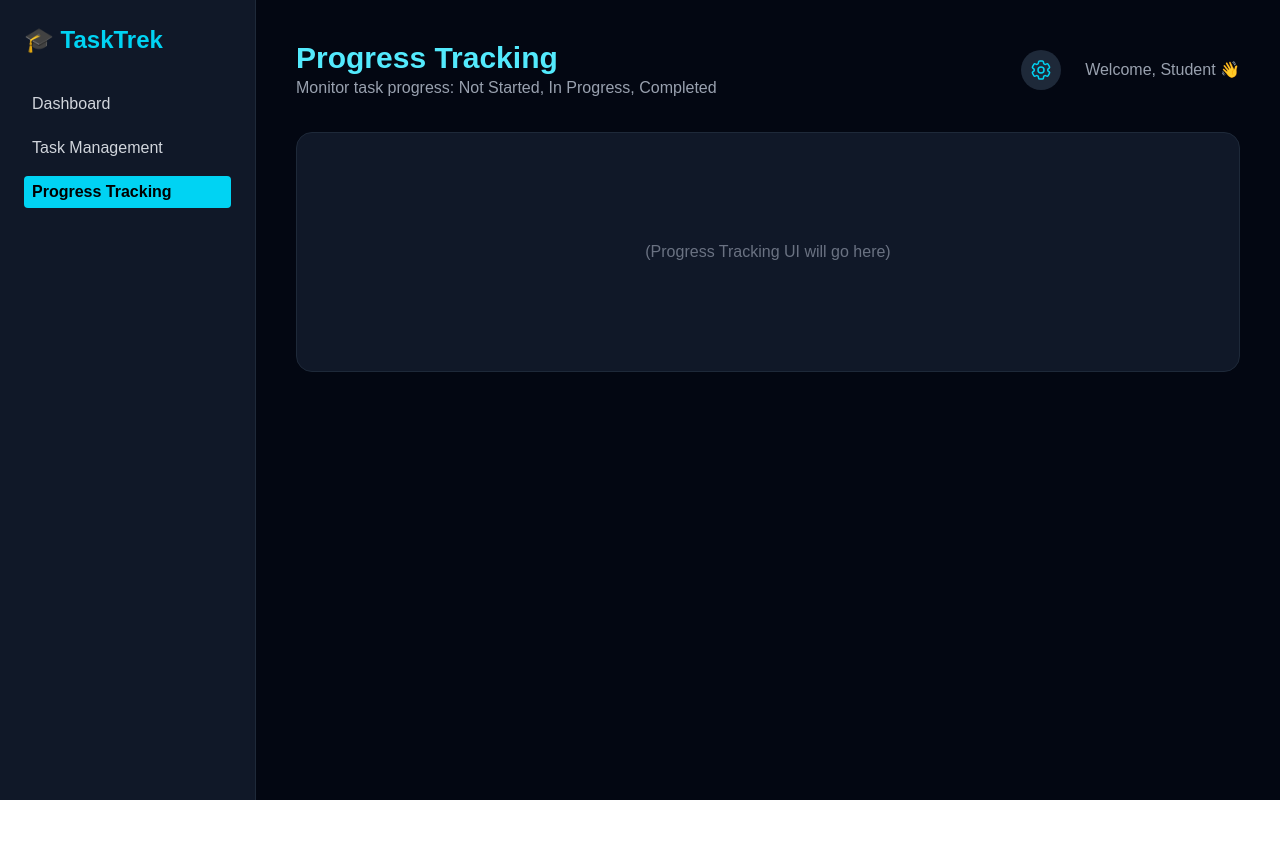
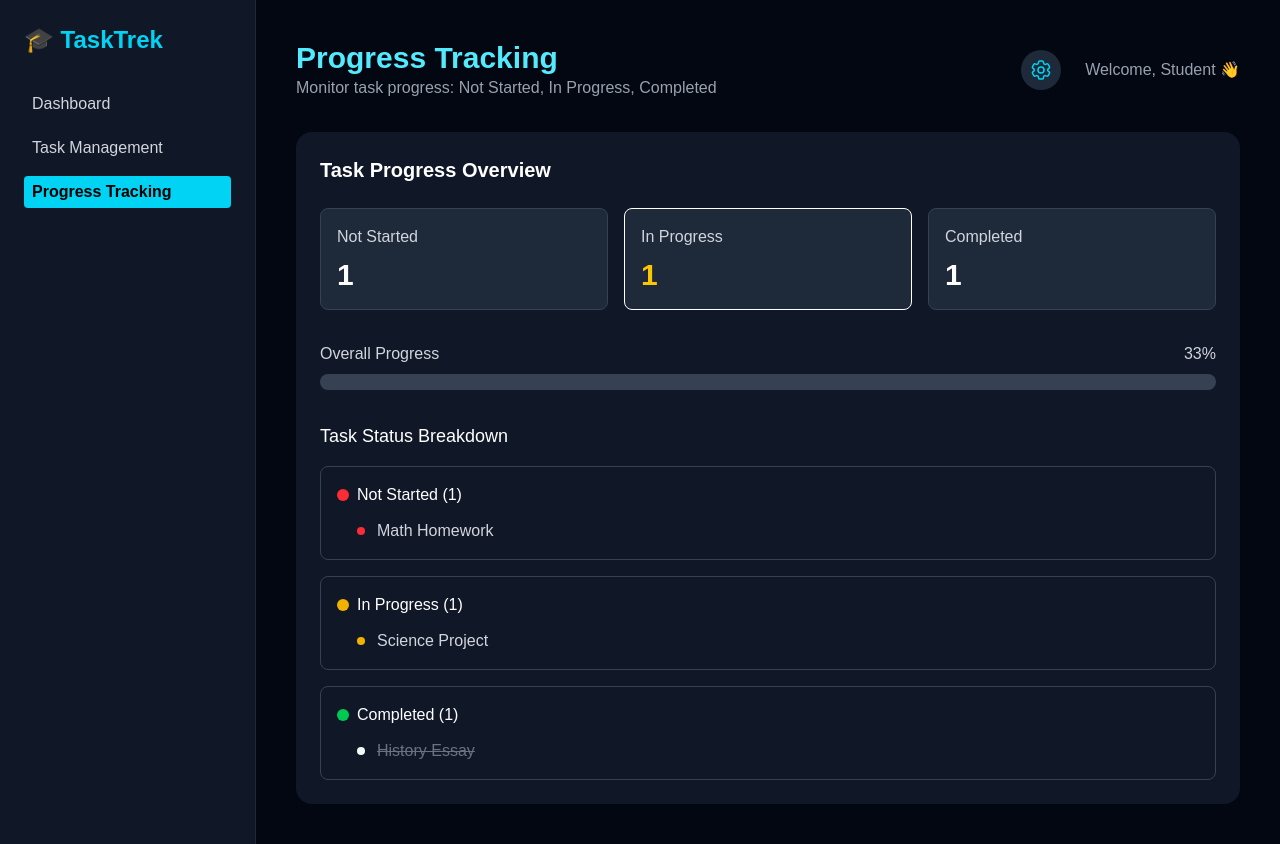
Before and after one commit to Mark-Barican/TaskTrek, a Next.js app: page / in a window 1280 px wide. Both pictures are taken after a click on the button "Progress Tracking". Before the commit the page ends 800 px from the top, so only its background shows below. Built offline with nearby package versions, Linux system fonts and the light colour scheme.

Commit message:
Made basic frontend for progress tracking
Made a page for progress tracking (lacking proper logic as of now)

```diff
--- a/app/page.tsx
+++ b/app/page.tsx
@@ -111,6 +111,18 @@ export default function Home() {
   // Function to delete a task
   const deleteTask = (id: number) => {
     setTasks(tasks.filter((task) => task.id !== id));
+  };
+
+  // Function to update task status
+  const updateTaskStatus = (
+    id: number,
+    newStatus: "not-started" | "in-progress" | "completed"
+  ) => {
+    setTasks(
+      tasks.map((task) =>
+        task.id === id ? { ...task, status: newStatus } : task
+      )
+    );
   };
 
   return (
@@ -269,8 +281,167 @@ export default function Home() {
         )}
 
         {activeSection === "progressTracking" && (
-          <section className="bg-gray-900 border border-gray-800 rounded-2xl h-60 flex items-center justify-center text-gray-500">
-            (Progress Tracking UI will go here)
+          <section className="bg-gray-900 border-gray-800 rounded-2xl p-6">
+            <h3 className="text-xl font-semibold mb-6">
+              Task Progress Overview
+            </h3>
+
+            {/* Progress Summary Cards */}
+            <div className="grid grid-cols-1 md:grid-cols-3 gap-4 mb-8">
+              <div className="bg-gray-800 border border-gray-700 rounded-lg p-4">
+                <h4 className="font-medium text-gray-300 mb-2">Not Started</h4>
+                <p className="text-3xl font-bold text-red-40">
+                  {tasks.filter((task) => task.status === "not-started").length}
+                </p>
+              </div>
+              <div className="bg-gray-800 border border-gray-70 rounded-lg p-4">
+                <h4 className="font-medium text-gray-300 mb-2">In Progress</h4>
+                <p className="text-3xl font-bold text-yellow-400">
+                  {tasks.filter((task) => task.status === "in-progress").length}
+                </p>
+              </div>
+              <div className="bg-gray-800 border border-gray-700 rounded-lg p-4">
+                <h4 className="font-medium text-gray-300 mb-2">Completed</h4>
+                <p className="text-3xl font-bold text-green-40">
+                  {tasks.filter((task) => task.status === "completed").length}
+                </p>
+              </div>
+            </div>
+
+            {/* Progress Bar Visualization */}
+            <div className="mb-8">
+              <div className="flex justify-between mb-2">
+                <span className="text-gray-300">Overall Progress</span>
+                <span className="text-gray-300">
+                  {Math.round(
+                    (tasks.filter((task) => task.status === "completed")
+                      .length /
+                      tasks.length) *
+                      100
+                  ) || 0}
+                  %
+                </span>
+              </div>
+              <div className="w-full bg-gray-700 rounded-full h-4">
+                <div
+                  className="bg-cyan-60 h-4 rounded-full"
+                  style={{
+                    width: `${
+                      (tasks.filter((task) => task.status === "completed")
+                        .length /
+                        tasks.length) *
+                        100 || 0
+                    }%`,
+                  }}
+                ></div>
+              </div>
+            </div>
+
+            {/* Task Status Breakdown */}
+            <div className="space-y-4">
+              <h4 className="font-medium text-lg">Task Status Breakdown</h4>
+
+              {/* Not Started Tasks */}
+              <div className="border border-gray-700 rounded-lg p-4">
+                <div className="flex items-center mb-3">
+                  <div className="w-3 h-3 bg-red-500 rounded-full mr-2"></div>
+                  <h5 className="font-medium">
+                    Not Started (
+                    {
+                      tasks.filter((task) => task.status === "not-started")
+                        .length
+                    }
+                    )
+                  </h5>
+                </div>
+                <div className="ml-5 space-y-2">
+                  {tasks
+                    .filter((task) => task.status === "not-started")
+                    .map((task) => (
+                      <div
+                        key={task.id}
+                        className="flex items-center text-gray-300"
+                      >
+                        <div className="w-2 h-2 bg-red-500 rounded-full mr-3"></div>
+                        <span>{task.title}</span>
+                      </div>
+                    ))}
+                  {tasks.filter((task) => task.status === "not-started")
+                    .length === 0 && (
+                    <p className="text-gray-500 text-sm">
+                      No tasks in this category
+                    </p>
+                  )}
+                </div>
+              </div>
+
+              {/* In Progress Tasks */}
+              <div className="border border-gray-700 rounded-lg p-4">
+                <div className="flex items-center mb-3">
+                  <div className="w-3 h-3 bg-yellow-500 rounded-full mr-2"></div>
+                  <h5 className="font-medium">
+                    In Progress (
+                    {
+                      tasks.filter((task) => task.status === "in-progress")
+                        .length
+                    }
+                    )
+                  </h5>
+                </div>
+                <div className="ml-5 space-y-2">
+                  {tasks
+                    .filter((task) => task.status === "in-progress")
+                    .map((task) => (
+                      <div
+                        key={task.id}
+                        className="flex items-center text-gray-300"
+                      >
+                        <div className="w-2 h-2 bg-yellow-500 rounded-full mr-3"></div>
+                        <span>{task.title}</span>
+                      </div>
+                    ))}
+                  {tasks.filter((task) => task.status === "in-progress")
+                    .length === 0 && (
+                    <p className="text-gray-500 text-sm">
+                      No tasks in this category
+                    </p>
+                  )}
+                </div>
+              </div>
+
+              {/* Completed Tasks */}
+              <div className="border border-gray-700 rounded-lg p-4">
+                <div className="flex items-center mb-3">
+                  <div className="w-3 h-3 bg-green-500 rounded-full mr-2"></div>
+                  <h5 className="font-medium">
+                    Completed (
+                    {tasks.filter((task) => task.status === "completed").length}
+                    )
+                  </h5>
+                </div>
+                <div className="ml-5 space-y-2">
+                  {tasks
+                    .filter((task) => task.status === "completed")
+                    .map((task) => (
+                      <div
+                        key={task.id}
+                        className="flex items-center text-gray-300"
+                      >
+                        <div className="w-2 h-2 bg-green-50 rounded-full mr-3"></div>
+                        <span className="line-through text-gray-500">
+                          {task.title}
+                        </span>
+                      </div>
+                    ))}
+                  {tasks.filter((task) => task.status === "completed")
+                    .length === 0 && (
+                    <p className="text-gray-500 text-sm">
+                      No tasks in this category
+                    </p>
+                  )}
+                </div>
+              </div>
+            </div>
           </section>
         )}
 
```
